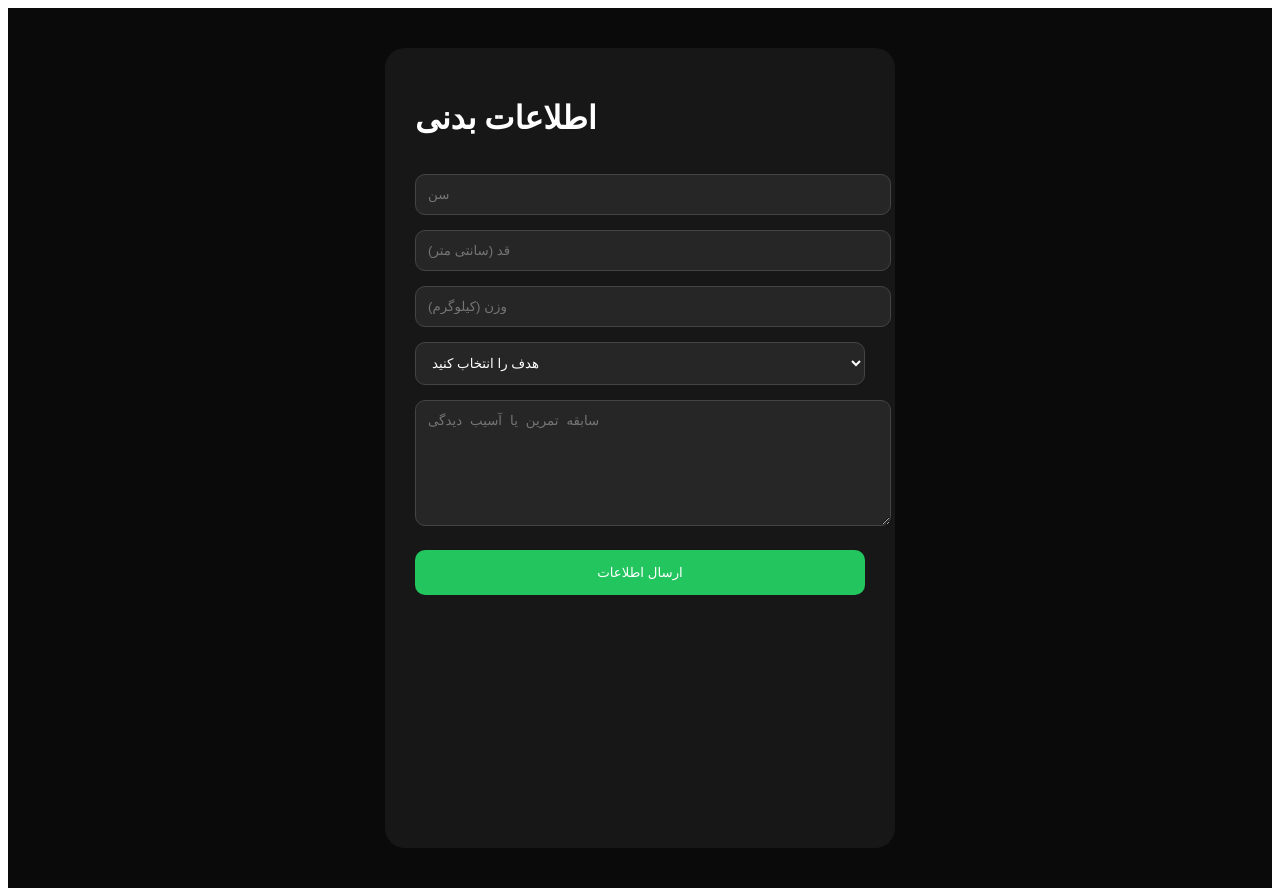
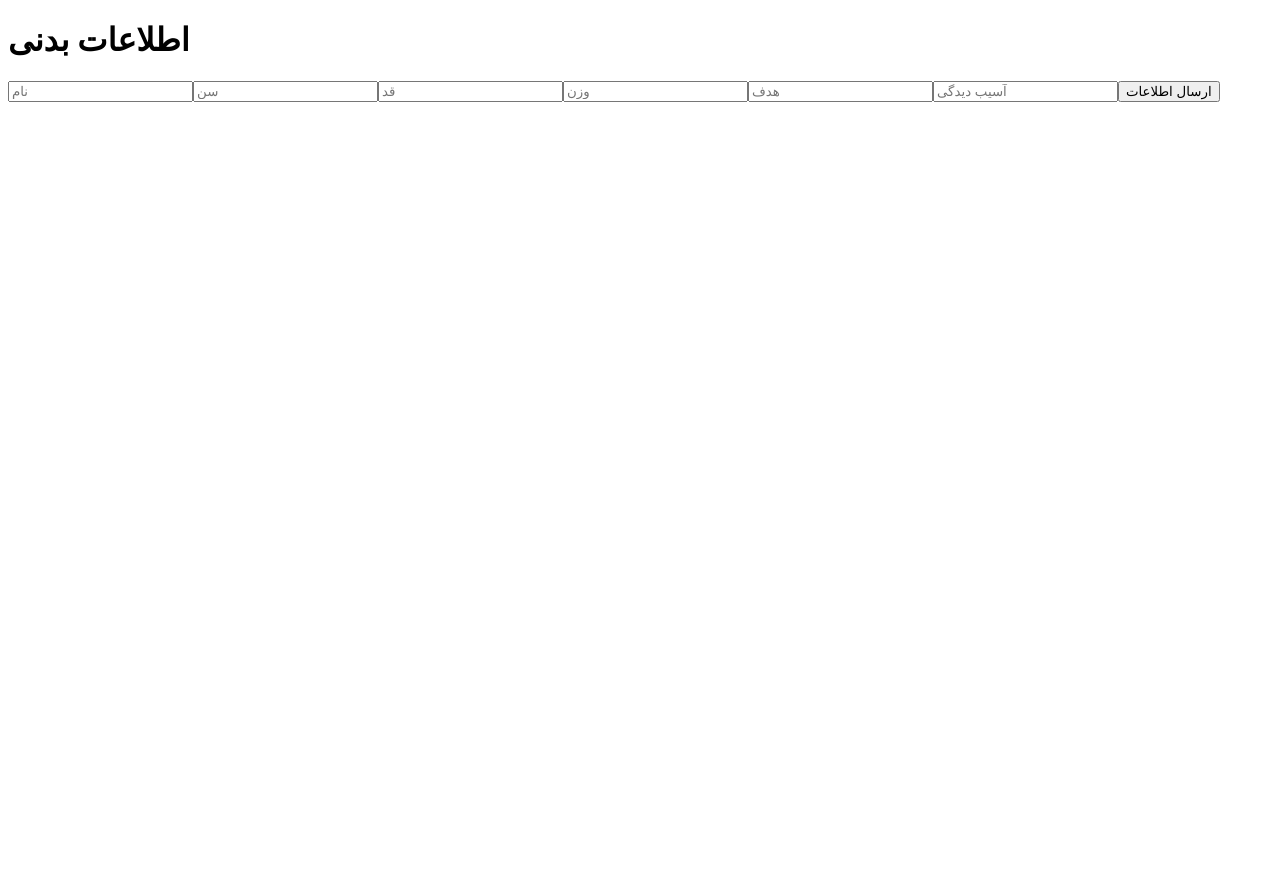
Before and after one commit to erfunshad/Erfit, a Next.js app: page /profile in a window 1280 px wide. After the commit the page ends 800 px from the top, so only its background shows below. Built offline with nearby package versions, Linux system fonts and the light colour scheme.

Commit message:
Update page.tsx

```diff
--- a/app/profile/page.tsx
+++ b/app/profile/page.tsx
@@ -1,103 +1,92 @@
+"use client";
+
+import { useState } from "react";
+import { supabase } from "@/lib/supabase";
+
 export default function Profile(){
+
+const [name,setName]=useState("");
+const [age,setAge]=useState("");
+const [height,setHeight]=useState("");
+const [weight,setWeight]=useState("");
+const [goal,setGoal]=useState("");
+const [injury,setInjury]=useState("");
+
+
+async function save(){
+
+await supabase
+.from("clients")
+.insert([
+{
+name,
+age:Number(age),
+height:Number(height),
+weight:Number(weight),
+goal,
+injury
+}
+]);
+
+
+alert("اطلاعات ثبت شد");
+
+}
+
+
 
 return(
 
-<main
-style={{
-minHeight:"100vh",
-background:"#0a0a0a",
-color:"white",
-display:"flex",
-justifyContent:"center",
-padding:"40px"
-}}
->
+<div>
 
-<div
-style={{
-width:"450px",
-background:"#171717",
-padding:"30px",
-borderRadius:"20px"
-}}
->
-
-<h1 style={{
-fontSize:"32px"
-}}>
+<h1>
 اطلاعات بدنی
 </h1>
 
 
-<input placeholder="سن" style={input}/>
-
-<input placeholder="قد (سانتی متر)" style={input}/>
-
-<input placeholder="وزن (کیلوگرم)" style={input}/>
-
-
-<select style={input}>
-
-<option>
-هدف را انتخاب کنید
-</option>
-
-<option>
-عضله سازی
-</option>
-
-<option>
-چربی سوزی
-</option>
-
-<option>
-افزایش وزن
-</option>
-
-</select>
-
-
-<textarea
-placeholder="سابقه تمرین یا آسیب دیدگی"
-style={{
-...input,
-height:"100px"
-}}
+<input
+placeholder="نام"
+onChange={(e)=>setName(e.target.value)}
 />
 
 
-<button
-style={{
-marginTop:"20px",
-width:"100%",
-padding:"15px",
-borderRadius:"10px",
-background:"#22c55e",
-color:"white",
-border:"none"
-}}
->
+<input
+placeholder="سن"
+onChange={(e)=>setAge(e.target.value)}
+/>
+
+
+<input
+placeholder="قد"
+onChange={(e)=>setHeight(e.target.value)}
+/>
+
+
+<input
+placeholder="وزن"
+onChange={(e)=>setWeight(e.target.value)}
+/>
+
+
+<input
+placeholder="هدف"
+onChange={(e)=>setGoal(e.target.value)}
+/>
+
+
+<input
+placeholder="آسیب دیدگی"
+onChange={(e)=>setInjury(e.target.value)}
+/>
+
+
+<button onClick={save}>
 ارسال اطلاعات
 </button>
 
 
 </div>
 
-</main>
-
 )
 
 }
-
-
-const input={
-
-width:"100%",
-padding:"12px",
-marginTop:"15px",
-borderRadius:"10px",
-background:"#262626",
-color:"white",
-border:"1px solid #444"
-
-}
```
